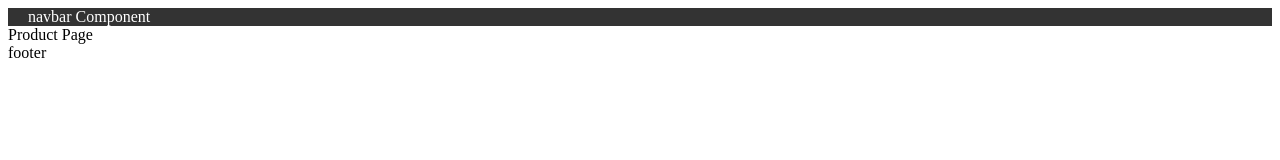
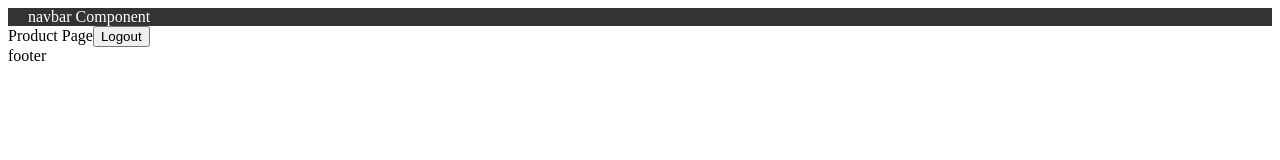
Before and after one commit to LuckyHaQi/Pemrograman-Berbasis-Framework, a Next.js app: page /product in a window 1280 px wide. Shown: the top 160 px of the page. Built offline with nearby package versions, Linux system fonts and the light colour scheme; sample sign-in values are in the browser's storage.

Commit message:
feat: add logout functionality to products page

```diff
--- a/src/pages/product/index.tsx
+++ b/src/pages/product/index.tsx
@@ -9,9 +9,19 @@ const ProductsPage = () => {
             push("/auth/login");
         }
     },[]);
+
+    const handleLogout = () => {
+        localStorage.removeItem("isLogin");
+        push("/auth/login");
+    };
+
     return (
         <div>
             Product Page
+
+            <button onClick={handleLogout}>
+                Logout
+            </button>
         </div>
     );
 };
```
